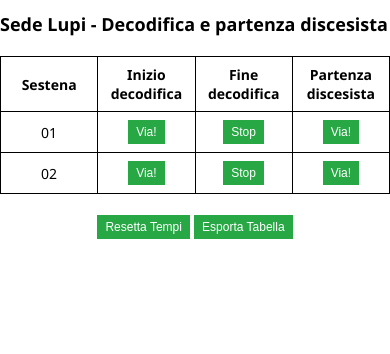
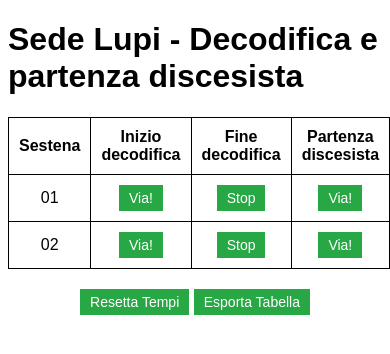
Before and after one commit to luanacheda/tempi-serta-lupi, a plain HTML site: page postazione1.html in a window 390 px wide. Drawn offline with Linux system fonts and the light colour scheme.

Commit message:
Update postazione1.html

```diff
--- a/postazione1.html
+++ b/postazione1.html
@@ -8,14 +8,11 @@
     <style>
         /* Applica il font Segoe UI a tutto il sito */
         body {
-            font-family: 'Segoe UI', Tahoma, Geneva, Verdana, sans-serif;
-            margin: 0;
-            padding: 0;
+            font-family: 'Arial', Tahoma, Geneva, Verdana, sans-serif;
         }
 
-        /* Tabella che si adatta allo schermo */
         table {
-            width: 100%; /* La tabella occupa il 100% della larghezza dello schermo */
+            width: 100%;
             border-collapse: collapse;
             margin: 20px auto;
         }
@@ -24,7 +21,7 @@
             border: 1px solid black;
             padding: 10px;
             text-align: center;
-            width: 25%; /* Ogni colonna occupa il 25% della larghezza della tabella */
+            width: 150px;
         }
 
         button {
@@ -43,27 +40,6 @@
         .controls {
             text-align: center;
             margin: 20px;
-        }
-
-        /* Media query per schermi piccoli (ad esempio telefoni) */
-        @media (max-width: 768px) {
-            th, td {
-                font-size: 14px; /* Riduce la dimensione del testo su schermi più piccoli */
-                padding: 8px;
-            }
-
-            button {
-                padding: 5px 8px; /* Ridimensiona i bottoni */
-                font-size: 12px; /* Font più piccolo per i bottoni */
-            }
-
-            h1 {
-                font-size: 18px; /* Riduce la dimensione del titolo */
-            }
-
-            table {
-                font-size: 12px; /* Riduce la dimensione complessiva della tabella */
-            }
         }
     </style>
 </head>
```
